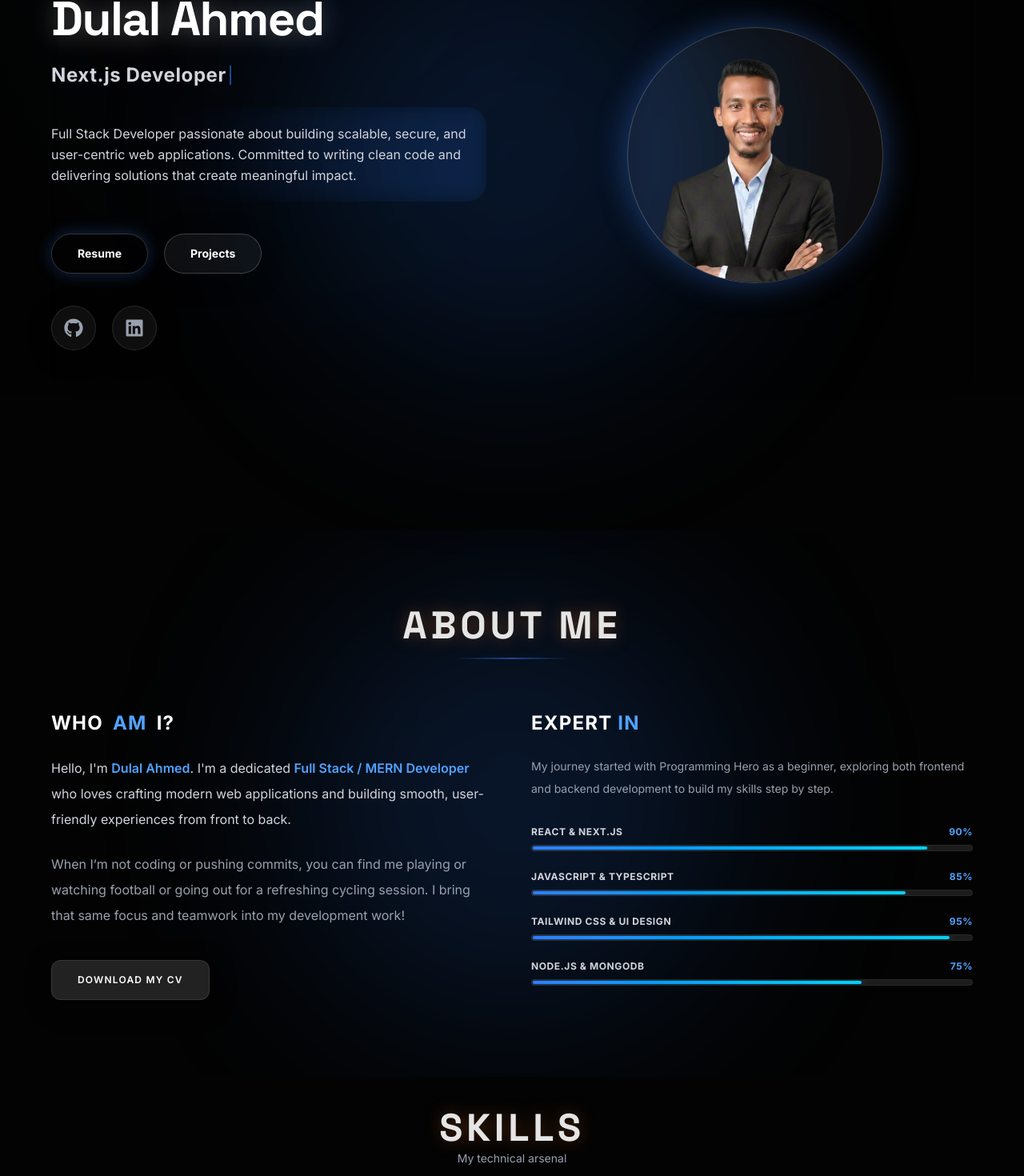
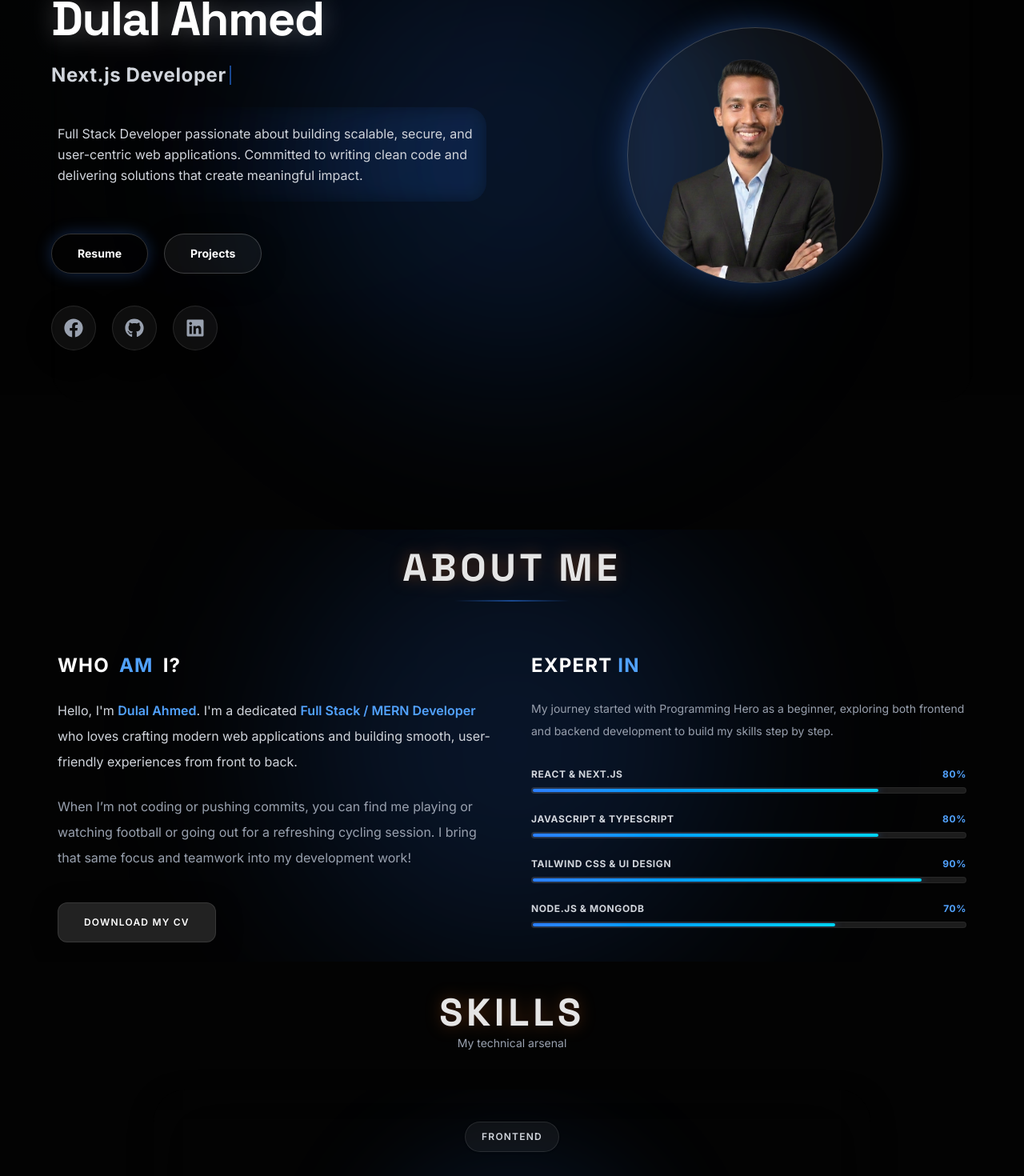
Before and after one commit to dulal71/my-portfolio-dulal-ahmed, a Next.js app: page / in a window 1280 px wide. Shown: the part 306-1776 px from the top of the page at 80% size. Built offline with nearby package versions, Linux system fonts and the light colour scheme.

Commit message:
fixed responsive issue

```diff
--- a/src/app/page.js
+++ b/src/app/page.js
@@ -9,7 +9,7 @@ import { ScrollTrigger } from "gsap/ScrollTrigger";
 import { motion, AnimatePresence } from "framer-motion";
 import { useLenis } from "lenis/react";
 
-import { FaAtom, FaCss3Alt, FaGithub, FaHtml5, FaNode, FaNodeJs, FaReact } from "react-icons/fa";
+import { FaAtom, FaCss3Alt, FaFacebook, FaGithub, FaHtml5, FaNode, FaNodeJs, FaReact } from "react-icons/fa";
 import { SiTailwindcss, SiMongodb, SiExpress, SiPostman, SiNextdotjs } from "react-icons/si";
 import { IoLogoJavascript } from "react-icons/io5";
 import { FcGraduationCap } from "react-icons/fc";
@@ -28,6 +28,10 @@ import Skills from "@/components/Skills";
 import Education from "@/components/Education";
 
 const socialLinks = [
+  {
+    icon: FaFacebook,
+    url: "https://www.facebook.com/share/19U8oVQC7p/"
+  },
   {
     icon: FaGithub,
     url: "https://github.com/dulal71"
@@ -370,7 +374,7 @@ export default function Home() {
 
       <main className="max-w-7xl mx-auto px-6 pt-48 pb-24 relative z-10 overflow-hidden">
         {/* Hero */}
-        <Hero socialLinks={socialLinks}></Hero>
+        <Hero></Hero>
 
         {/* About Me */}
        <About></About>
--- a/src/components/About.jsx
+++ b/src/components/About.jsx
@@ -2,19 +2,13 @@
 
 import { spaceGrotesk } from "@/lib/fonts";
 import { motion } from "framer-motion";
-import {
-  FiUser,
-  FiCode,
-  FiTarget,
-  FiTrendingUp,
-  FiActivity,
-} from "react-icons/fi";
+
 
 const About = () => {
   return (
    <section
   id="about"
-  className="max-w-7xl mx-auto md:px-10 py-24 relative overflow-hidden"
+  className="max-w-7xl mx-auto md:px-10 py-6 relative overflow-hidden"
 >
   {/* Ambient background glow */}
   <div className="pointer-events-none absolute top-1/2 left-1/2 -translate-x-1/2 -translate-y-1/2 w-[35rem] h-[35rem] bg-blue-500/15 rounded-full blur-[120px]" />
@@ -34,7 +28,7 @@ const About = () => {
   </motion.div>
 
   {/* Two-Column Layout Flow Matching the Reference Image */}
-  <div className="grid md:grid-cols-2 gap-12 relative z-10 items-start">
+  <div className="grid md:grid-cols-2 gap-12 relative z-10 items-start px-2">
 
     {/* Left Column: WHO AM I? & Intro content */}
     <motion.div
@@ -87,18 +81,18 @@ My journey started with Programming Hero as a beginner, exploring both frontend
       </div>
 
       {/* Progress Bar Items */}
-      <div className="space-y-6">
+      <div className="space-y-6 px-2 md:px-0">
 
         {/* Skill 1: React & Next.js */}
         <div>
           <div className="flex justify-between text-xs font-bold text-gray-300 uppercase tracking-wider mb-2">
             <span>React & Next.js</span>
-            <span className="text-blue-400">90%</span>
+            <span className="text-blue-400">80%</span>
           </div>
           <div className="w-full h-2 bg-white/10 rounded-full overflow-hidden p-[1px] border border-white/5">
             <motion.div
               initial={{ width: 0 }}
-              whileInView={{ width: '90%' }}
+              whileInView={{ width: '80%' }}
               viewport={{ once: true }}
               transition={{ duration: 1, ease: "easeOut" }}
               className="h-full bg-gradient-to-r from-blue-500 to-cyan-400 rounded-full shadow-[0_0_12px_rgba(59,130,246,0.6)]"
@@ -110,12 +104,12 @@ My journey started with Programming Hero as a beginner, exploring both frontend
         <div>
           <div className="flex justify-between text-xs font-bold text-gray-300 uppercase tracking-wider mb-2">
             <span>JavaScript & TypeScript</span>
-            <span className="text-blue-400">85%</span>
+            <span className="text-blue-400">80%</span>
           </div>
           <div className="w-full h-2 bg-white/10 rounded-full overflow-hidden p-[1px] border border-white/5">
             <motion.div
               initial={{ width: 0 }}
-              whileInView={{ width: '85%' }}
+              whileInView={{ width: '80%' }}
               viewport={{ once: true }}
               transition={{ duration: 1, delay: 0.1, ease: "easeOut" }}
               className="h-full bg-gradient-to-r from-blue-500 to-cyan-400 rounded-full shadow-[0_0_12px_rgba(59,130,246,0.6)]"
@@ -127,12 +121,12 @@ My journey started with Programming Hero as a beginner, exploring both frontend
         <div>
           <div className="flex justify-between text-xs font-bold text-gray-300 uppercase tracking-wider mb-2">
             <span>Tailwind CSS & UI Design</span>
-            <span className="text-blue-400">95%</span>
+            <span className="text-blue-400">90%</span>
           </div>
           <div className="w-full h-2 bg-white/10 rounded-full overflow-hidden p-[1px] border border-white/5">
             <motion.div
               initial={{ width: 0 }}
-              whileInView={{ width: '95%' }}
+              whileInView={{ width: '90%' }}
               viewport={{ once: true }}
               transition={{ duration: 1, delay: 0.2, ease: "easeOut" }}
               className="h-full bg-gradient-to-r from-blue-500 to-cyan-400 rounded-full shadow-[0_0_12px_rgba(59,130,246,0.6)]"
@@ -144,12 +138,12 @@ My journey started with Programming Hero as a beginner, exploring both frontend
         <div>
           <div className="flex justify-between text-xs font-bold text-gray-300 uppercase tracking-wider mb-2">
             <span>Node.js & MongoDB</span>
-            <span className="text-blue-400">75%</span>
+            <span className="text-blue-400">70%</span>
           </div>
           <div className="w-full h-2 bg-white/10 rounded-full overflow-hidden p-[1px] border border-white/5">
             <motion.div
               initial={{ width: 0 }}
-              whileInView={{ width: '75%' }}
+              whileInView={{ width: '70%' }}
               viewport={{ once: true }}
               transition={{ duration: 1, delay: 0.3, ease: "easeOut" }}
               className="h-full bg-gradient-to-r from-blue-500 to-cyan-400 rounded-full shadow-[0_0_12px_rgba(59,130,246,0.6)]"
--- a/src/components/Education.jsx
+++ b/src/components/Education.jsx
@@ -50,7 +50,7 @@ const Education = () => {
                 <div className="timeline-dot flex items-center justify-center w-8 h-8 md:left-[-1px] left-[-32px] top-4 group-hover:scale-110 transition-transform z-10 bg-transparent shadow-none">
                   {edu.icon}
                 </div>
-                <div className="timeline-content bg-white/5 backdrop-blur-2xl p-8 rounded-[2.5rem] border border-white/10 shadow-[0_8px_32px_rgba(0,0,0,0.3)] hover:shadow-[0_15px_40px_rgba(59,130,246,0.15)] relative overflow-hidden transition-colors">
+                <div className="timeline-content bg-white/5 backdrop-blur-2xl p-5  md:p-8 rounded-[2.5rem] border border-white/10 shadow-[0_8px_32px_rgba(0,0,0,0.3)] hover:shadow-[0_15px_40px_rgba(59,130,246,0.15)] relative overflow-hidden transition-colors">
                   <div className="absolute inset-0 bg-gradient-to-br from-white/5 to-transparent opacity-0 group-hover:opacity-100 transition-opacity duration-500"></div>
                   <div className="relative z-10">
                     <div className="flex flex-col md:flex-row md:justify-between md:items-center mb-4">
--- a/src/components/Hero.jsx
+++ b/src/components/Hero.jsx
@@ -3,7 +3,22 @@
 import { useState, useEffect } from "react";
 import { motion } from "framer-motion";
 import { spaceGrotesk } from "@/lib/fonts";
+import { FaFacebook, FaGithub, FaLinkedin } from "react-icons/fa";
+const socialLinks = [
+  {
+    icon: FaFacebook,
+    url: "https://www.facebook.com/share/19U8oVQC7p/"
+  },
+  {
+    icon: FaGithub,
+    url: "https://github.com/dulal71"
+  },
+  {
+    icon: FaLinkedin,
+    url: "https://www.linkedin.com/in/dulalahmed2026"
+  },
 
+];
 // Simple typewriter that cycles through a list of roles
 function Typewriter({ words, typingSpeed = 90, deletingSpeed = 45, pause = 1500 }) {
   const [index, setIndex] = useState(0);
@@ -40,7 +55,7 @@ function Typewriter({ words, typingSpeed = 90, deletingSpeed = 45, pause = 1500
   );
 }
 
-export function Hero({ socialLinks }) {
+export function Hero() {
   return (
     <section
       id="home"
@@ -71,7 +86,7 @@ export function Hero({ socialLinks }) {
 />
           </h2>
 
-          <p className="hero-desc text-gray-300 max-w-xl text-sm md:text-base leading-relaxed  py-5 rounded-3xl backdrop-blur-md  ">
+          <p className=" text-gray-300 max-w-xl text-sm md:text-base leading-relaxed py-3 px-2 md:py-5 rounded-3xl backdrop-blur-md  ">
  Full Stack Developer passionate about building scalable, secure, and user-centric web applications. Committed to writing clean code and delivering solutions that create meaningful impact.
 
 
```
